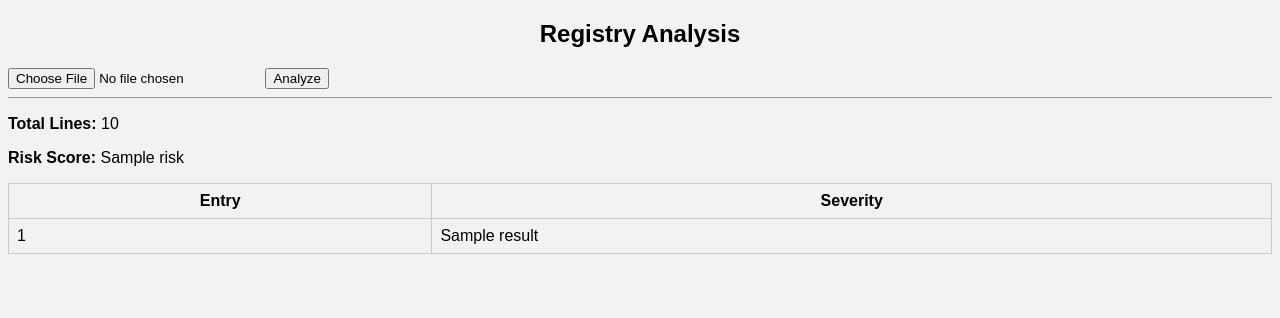
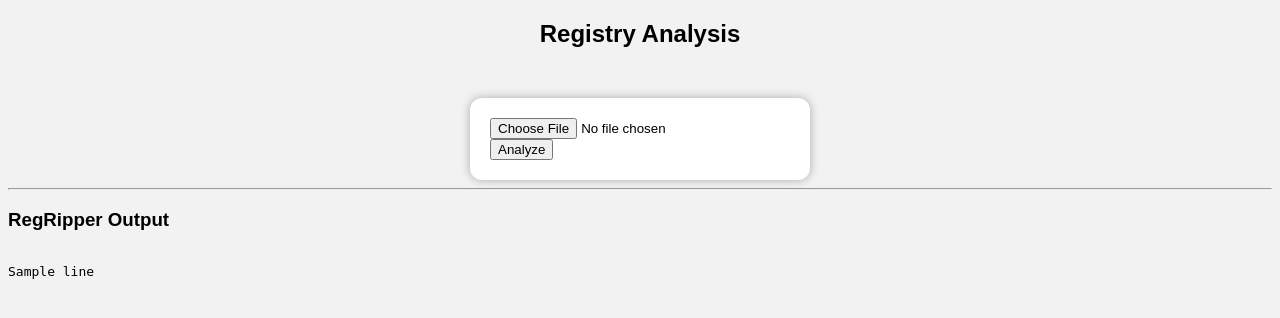
Before and after one commit to zd03o/forensics-dashboard, a Flask app: template templates/registry.html in a window 1280 px wide. Shown: the top 318 px of the page. Run offline with Flask 3, Linux system fonts and the light colour scheme; the template is opened without the code that fills it: most values are stand-ins (such as "Sample title", 1, 10 or a date in 2020).

Commit message:
Update registry.html

```diff
--- a/templates/registry.html
+++ b/templates/registry.html
@@ -5,27 +5,24 @@
     <link rel="stylesheet" href="/static/style.css">
 </head>
 <body>
+
 <h2 class="center">Registry Analysis</h2>
 
+<div class="upload-box">
     <form method="POST" enctype="multipart/form-data">
         <input type="file" name="registry_file" required>
         <button type="submit">Analyze</button>
     </form>
+</div>
 
-{% if results %}
+{% if output %}
 <hr>
-<p><b>Total Lines:</b> {{ total }}</p>
-<p><b>Risk Score:</b> {{ risk }}</p>
-
-<table>
-  <tr><th>Entry</th><th>Severity</th></tr>
-  {% for r in results %}
-  <tr class="{{ r[1]|lower }}">
-    <td>{{ r[0] }}</td>
-    <td>{{ r[1] }}</td>
-  </tr>
+<h3>RegRipper Output</h3>
+<pre>
+{% for line in output %}
+{{ line }}
 {% endfor %}
-</table>
+</pre>
 {% endif %}
 
 </body>
```
Lines whose indentation alone changed are shown as unchanged.
